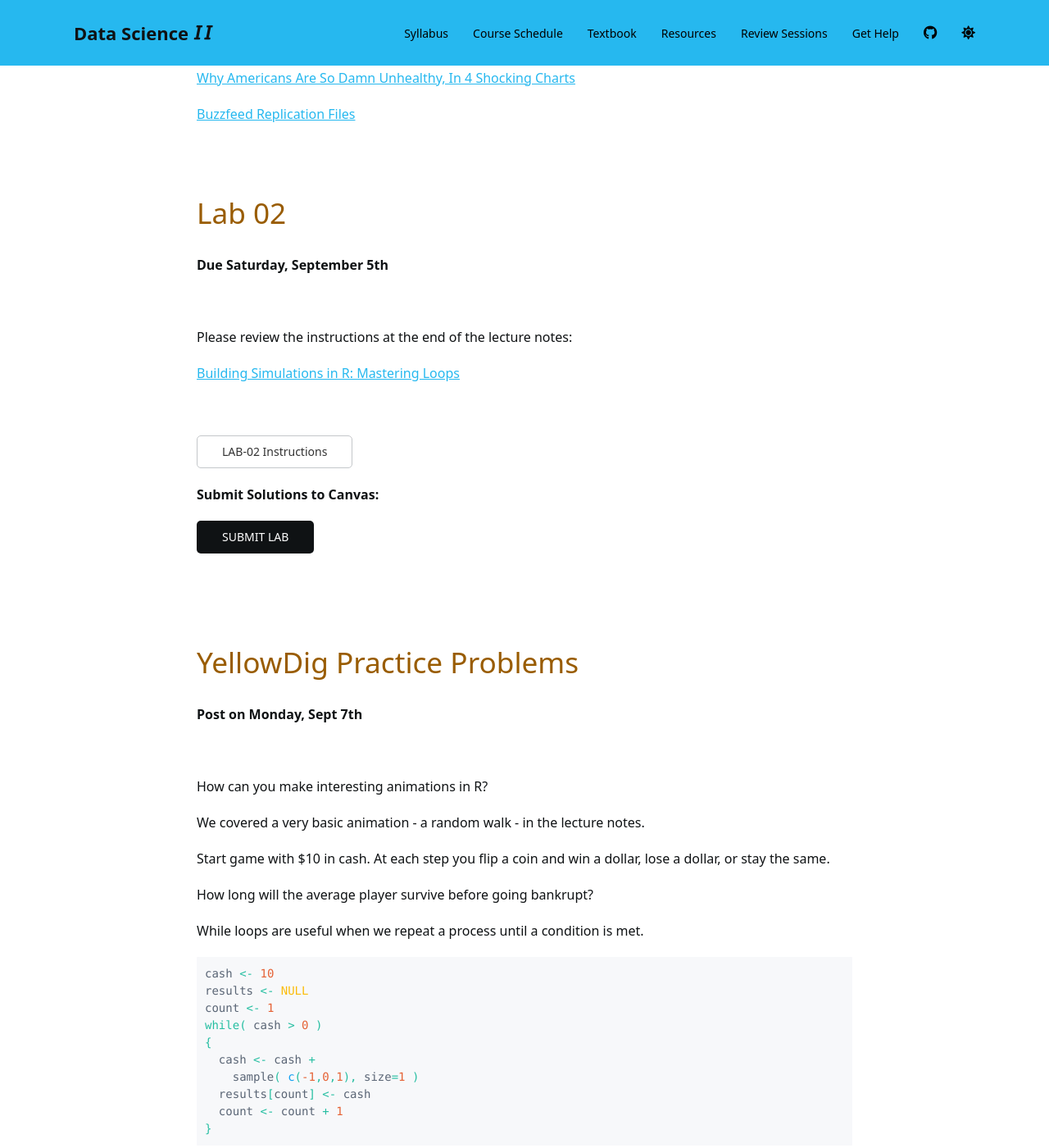
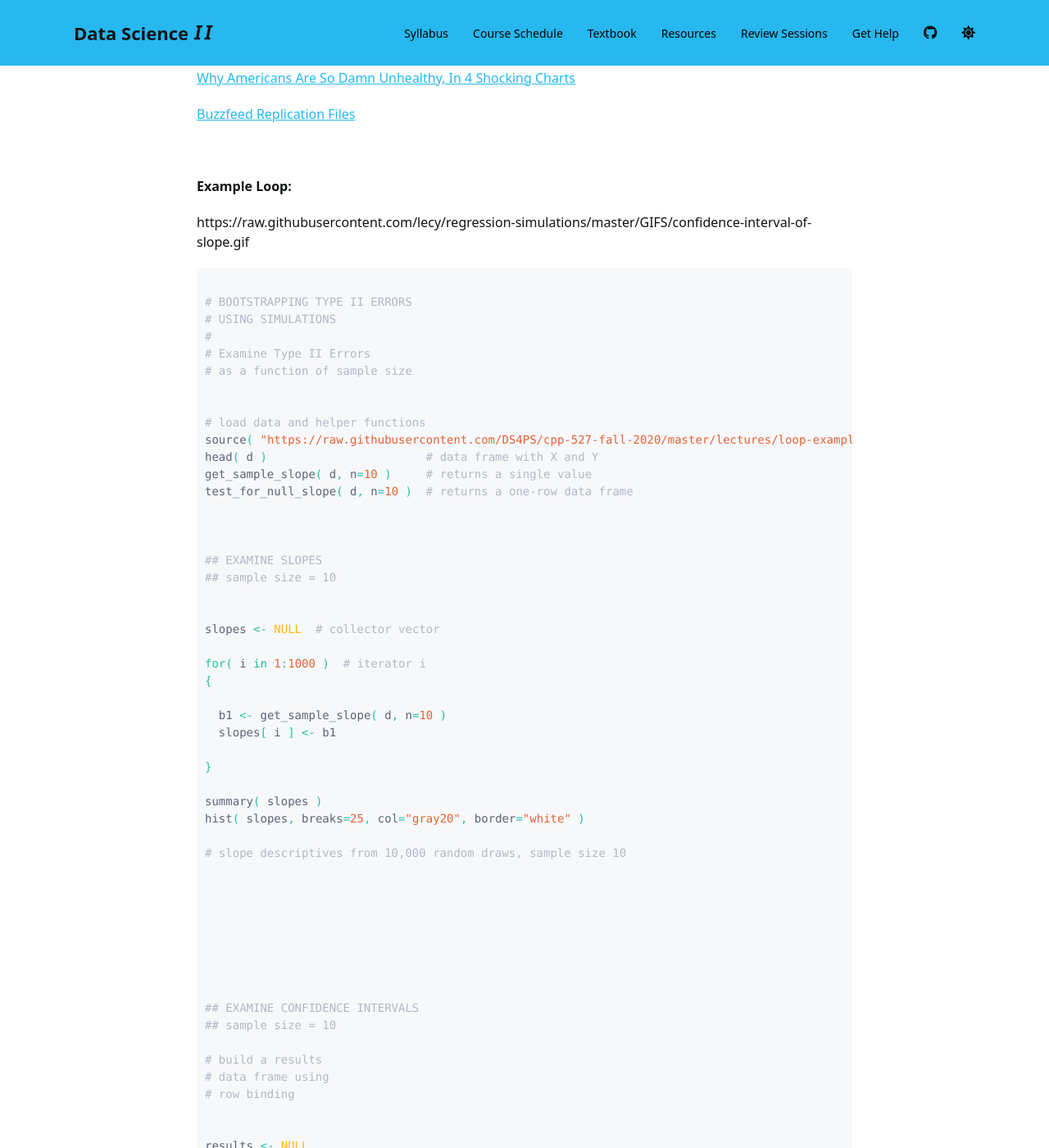
Before and after one commit to DS4PS/cpp-527-fall-2020, a Jekyll site: the page built from schedule.md, in a window 1280 px wide and 1400 px high, scrolled down 23836 px. Shown: the whole window at 82% size. Built offline with Jekyll 4.4.1, drawn with Linux system fonts in a browser that asks for light colours; nearby versions of some CDN libraries; a script bundle is joined from its source files by our own code; library files that are not in the unit come from our copies; a style sheet for code colours, icons or effects is not loaded; some of the changed text lies outside the part shown.

Commit message:
Update schedule.md

````diff
--- a/schedule.md
+++ b/schedule.md
@@ -1083,6 +1083,117 @@ Examples of loops used to create effective data visualization:
 [Buzzfeed Replication Files](https://github.com/BuzzFeedNews/2017-05-us-health-care)
 
 <br>
+
+
+**Example Loop:**
+
+![]()https://raw.githubusercontent.com/lecy/regression-simulations/master/GIFS/confidence-interval-of-slope.gif
+
+
+
+```r
+
+# BOOTSTRAPPING TYPE II ERRORS
+# USING SIMULATIONS
+#
+# Examine Type II Errors
+# as a function of sample size
+
+
+# load data and helper functions
+source( "https://raw.githubusercontent.com/DS4PS/cpp-527-fall-2020/master/lectures/loop-example.R" )
+head( d )                       # data frame with X and Y
+get_sample_slope( d, n=10 )     # returns a single value
+test_for_null_slope( d, n=10 )  # returns a one-row data frame
+
+
+
+## EXAMINE SLOPES
+## sample size = 10
+
+
+slopes <- NULL  # collector vector
+
+for( i in 1:1000 )  # iterator i
+{
+
+  b1 <- get_sample_slope( d, n=10 )
+  slopes[ i ] <- b1
+
+}
+
+summary( slopes )
+hist( slopes, breaks=25, col="gray20", border="white" )
+
+# slope descriptives from 10,000 random draws, sample size 10
+
+
+
+
+
+
+
+
+## EXAMINE CONFIDENCE INTERVALS
+## sample size = 10
+
+# build a results
+# data frame using
+# row binding
+
+
+results <- NULL
+
+for( i in 1:50 )
+{
+
+  null.slope.test <- test_for_null_slope( d, n=10 )
+  results <- rbind( results, null.slope.test )
+
+}
+
+
+head( results )
+
+# confidence intervals from 50 draws, sample size 10
+
+#            b1 ci.b1.lower ci.b1.upper null.slope
+# x  -0.9783359  -4.5757086    2.619037       TRUE
+# x1  2.3897431   0.4295063    4.349980      FALSE
+# x2  2.0781628  -0.6677106    4.824036       TRUE
+# x3  2.9178206   0.7080918    5.127549      FALSE
+# x4  2.3702949   0.5238930    4.216697      FALSE
+# x5  1.9701996   0.5513491    3.389050      FALSE
+
+plot_ci( df=results )
+
+
+
+
+
+
+## alternative approach
+## the list version
+## runs faster but it
+## needs to be converted
+## to a data frame afterwards
+
+results <- list()
+
+for( i in 1:50 )
+{
+
+  null.slope.test <- test_for_null_slope( d, n=10 )
+  results[[ i ]] <- null.slope.test
+
+}
+
+## convert list to df
+results <- dplyr::bind_rows( results )
+
+head( results )
+plot_ci( df=results )
+```
 
 
 
````
